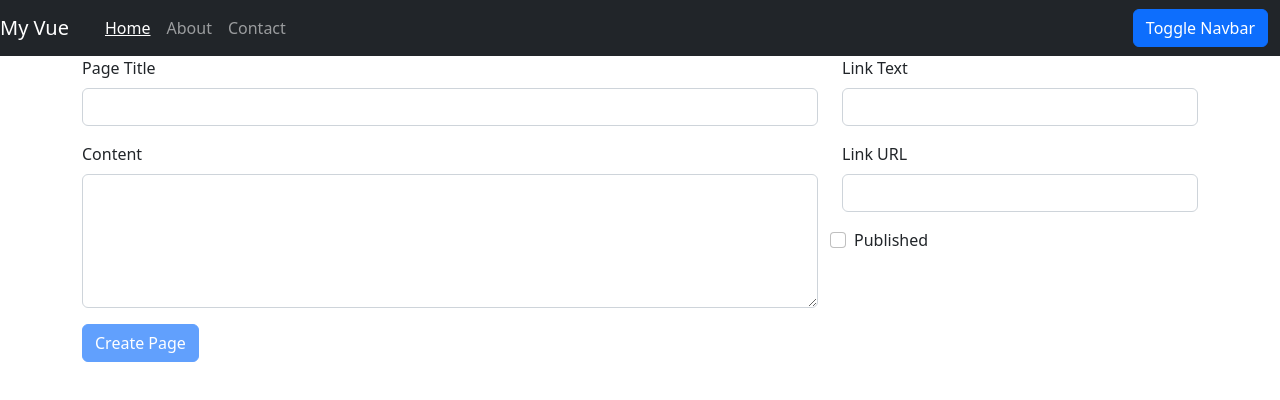
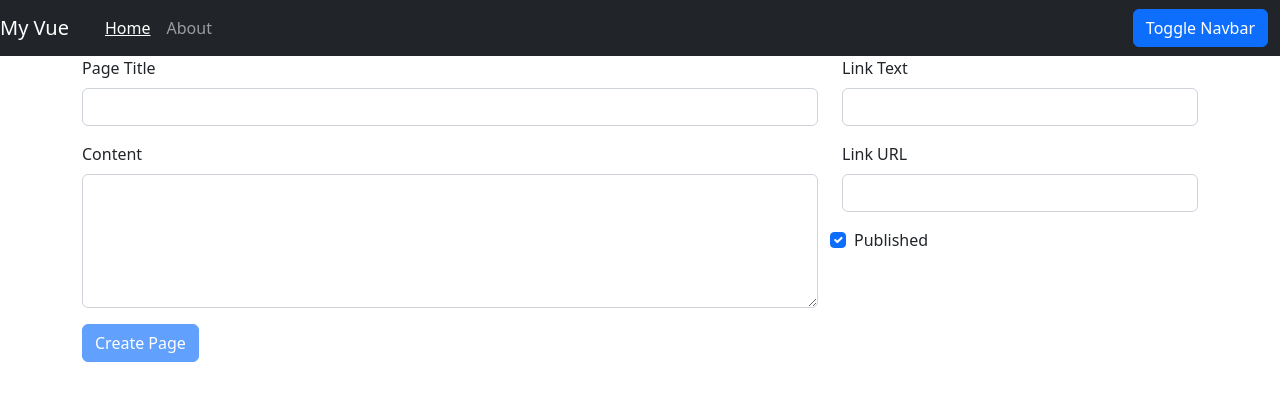
Before and after one commit to piechowiaq/vue-start-spa, a Vue app: page / in a window 1280 px wide. Shown: the top 400 px of the page. Built offline with nearby package versions, Linux system fonts and the light colour scheme.

Commit message:
Created Page finalized

```diff
--- a/public/pages.json
+++ b/public/pages.json
@@ -5,7 +5,8 @@
       "url": "index.html"
     },
     "pageTitle": "Home Page",
-    "content": "This is home content"
+    "content": "This is home content",
+    "published": true
   },
   {
     "link": {
@@ -13,7 +14,8 @@
       "url": "about.html"
     },
     "pageTitle": "About Page",
-    "content": "This is about content"
+    "content": "This is about content",
+    "published": true
   },
   {
     "link": {
@@ -21,6 +23,7 @@
       "url": "contact.html"
     },
     "pageTitle": "Contact Page",
-    "content": "This is contact content"
+    "content": "This is contact content",
+    "published": false
   }
 ]
--- a/src/App.vue
+++ b/src/App.vue
@@ -47,7 +47,7 @@
       this.pages = data;
     },
     pageCreated(pageObj) {
-      console.log(pageObj)
+      this.pages.push(pageObj);
     }
   }
 }
--- a/src/components/CreatePage.vue
+++ b/src/components/CreatePage.vue
@@ -48,7 +48,7 @@
         </div>
         <div class="row mb-3">
           <div class="form-check">
-            <input class="form-check-input" type="checkbox"/>
+            <input class="form-check-input" type="checkbox" v-model="published"/>
             <label class="form-check-label" for="gridCheck1">
               Published
             </label>
@@ -96,7 +96,8 @@
       pageTitle: '',
       content: '',
       linkText: '',
-      linkUrl: ''
+      linkUrl: '',
+      published: true
     }
   },
   methods: {
@@ -113,7 +114,8 @@
         link: {
           text: this.linkText,
           url: this.linkUrl
-        }
+        },
+        published: this.published
       })
 
 
--- a/src/components/Navbar.vue
+++ b/src/components/Navbar.vue
@@ -4,7 +4,7 @@
     <a class="navbar-brand" href="#">My Vue</a>
     <div class="collapse navbar-collapse container-fluid" id="navbarNav">
       <ul class="navbar-nav">
-        <li v-for="(page, index) in pages" class="nav-item" :key="index">
+        <li v-for="(page, index) in publishedPages" class="nav-item" :key="index">
           <navbar-link
               :page="page"
               :is-active="activePage === index"
@@ -29,6 +29,11 @@
 
 export default {
   components: {NavbarLink},
+  computed: {
+    publishedPages() {
+      return this.pages.filter(p => p.published);
+    }
+  },
   created() {
     this.getThemeSetting();
   },
```
